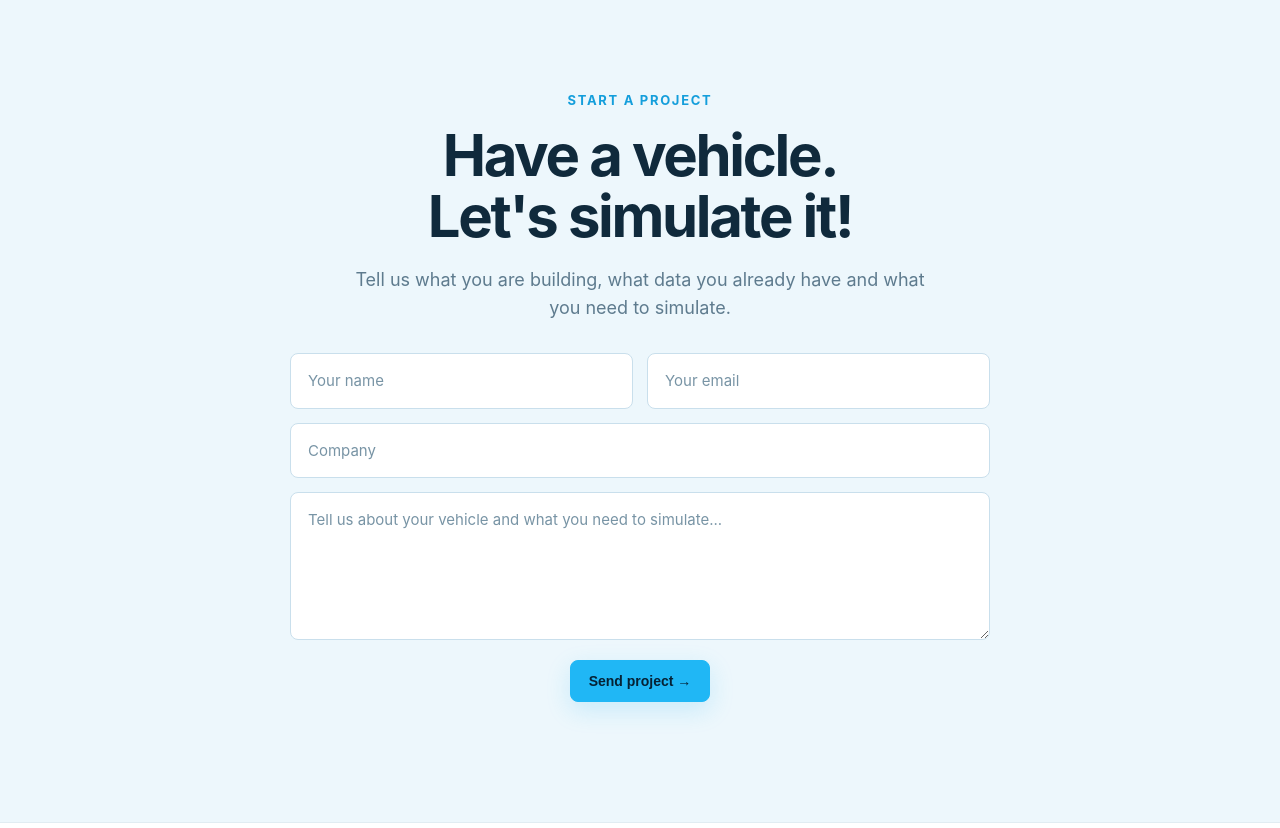
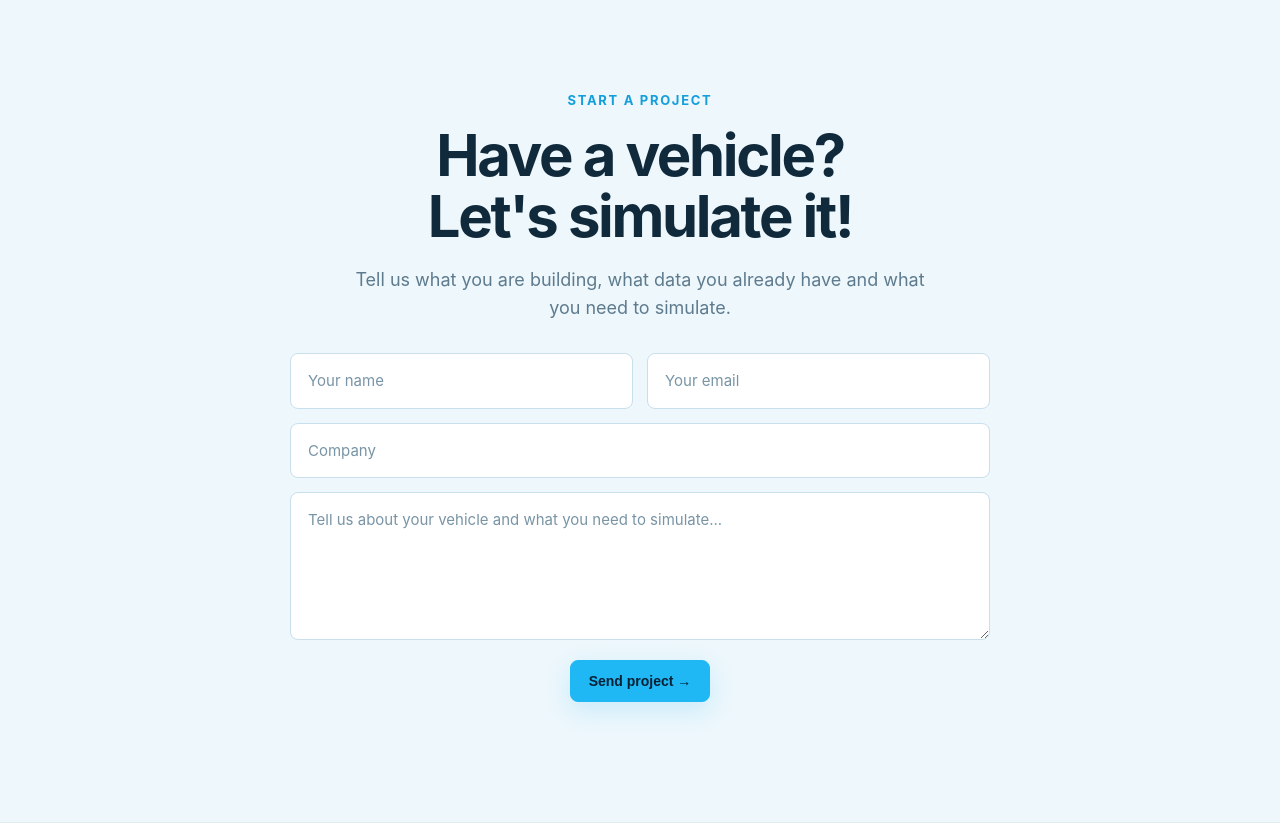
Before and after one commit to chicoailton/wetrim-website, a plain HTML site: page index.html in a window 1280 px wide. Shown: the part 2920-3748 px from the top of the page. Drawn offline with Linux system fonts and the light colour scheme.

Commit message:
Update index.html

```diff
--- a/index.html
+++ b/index.html
@@ -1465,7 +1465,7 @@ footer .brand{
 
     <h2 class="section-title">
 
-        Have a vehicle.<br>
+        Have a vehicle?<br>
 
         Let's simulate it!
 
```
